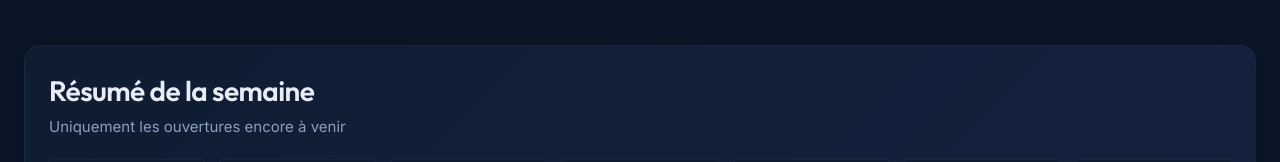
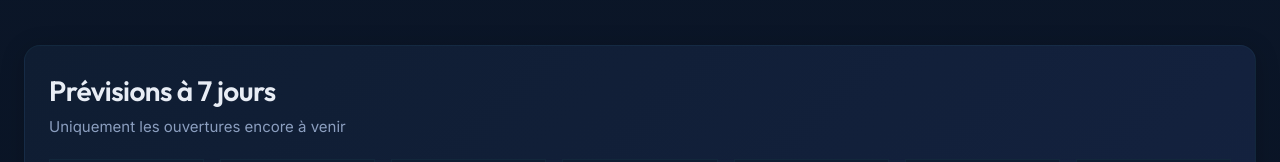
Before and after one commit to mateismouflet-cmd/porte-perros-guirec, a React (Vite) app in the folder app/: page /#/previsions in a window 1280 px wide. Shown: the part 234-396 px from the top of the page. Built offline with nearby package versions, Linux system fonts and the light colour scheme; no server answers.

Commit message:
Renomme le résumé en prévisions à 7 jours

```diff
--- a/app/src/pages/Predictions.tsx
+++ b/app/src/pages/Predictions.tsx
@@ -364,7 +364,7 @@ function WeeklySummary({ days, onSelectDay, now }: { days: DayPrediction[]; onSe
     >
       <div className="mb-5">
         <h2 className="font-outfit font-semibold text-[1.75rem] text-text-primary tracking-[-0.02em]">
-          Résumé de la semaine
+          Prévisions à 7 jours
         </h2>
         <p className="text-[0.9375rem] text-text-secondary mt-1">
           Uniquement les ouvertures encore à venir
```
